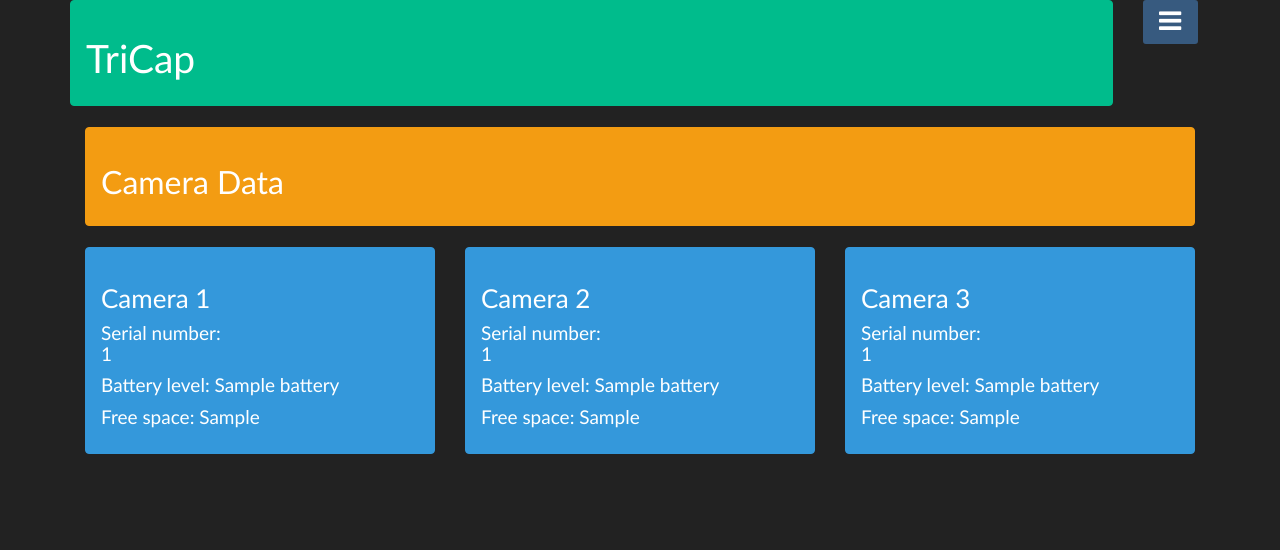
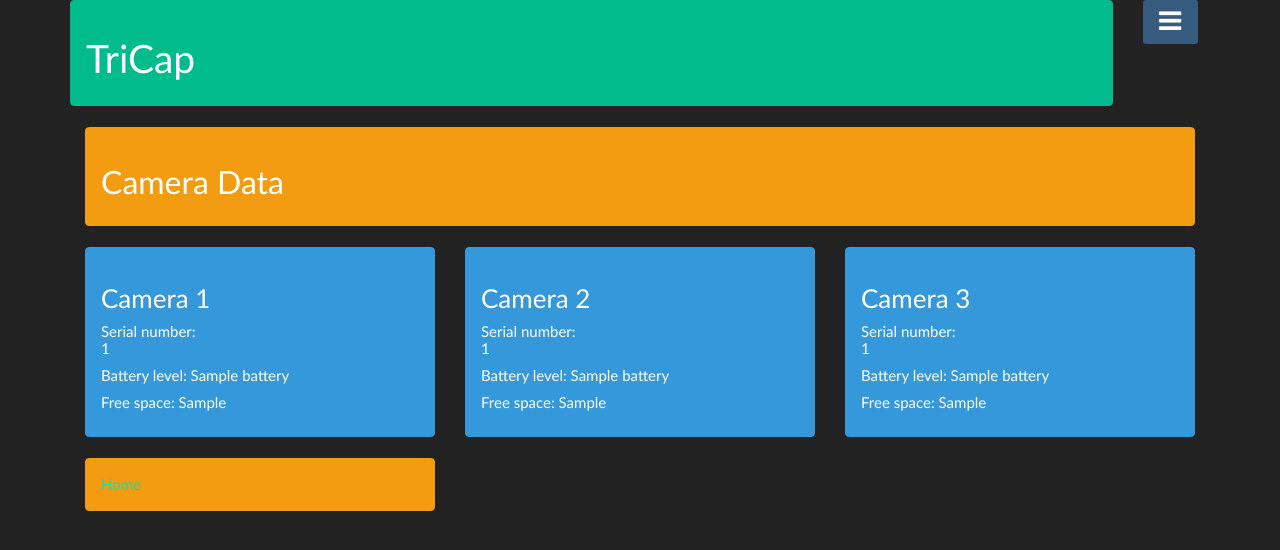
Before and after one commit to WildEyeConservation/tricap, a Flask app: template app/templates/camera/camera.html in a window 1280 px wide. Shown: the top 550 px of the page. Run offline with Flask 2, Linux system fonts and the light colour scheme; the template is opened without the code that fills it: most values are stand-ins (such as "Sample title", 1, 10 or a date in 2020); parts of the project's set-up code (start-up, migrations or seed data) failed here and were passed over; some libraries are stand-ins or nearby versions.

Commit message:
Added a button to return to home and code cleanup

```diff
--- a/app/templates/camera/camera.html
+++ b/app/templates/camera/camera.html
@@ -2,34 +2,39 @@
 {% block content %}
 
 <div class='container'>
-    <div class="col-md-12">
+    <div class="col-sm-12">
         <div class="alert alert-warning" id="alt_main_status">
           <h2 id="h_main_status">Camera Data</h2>
         </div>
     </div>
 
-    <div class="col-md-4">
+    <div class="col-sm-4">
         <div class="alert alert-info">
             <h3>Camera 1</h3>
-            <h4>Serial number:<br>{{serial_number[0]}}</h4>
-            <h4>Battery level: {{battery[0]}}</h4>
-            <h4>Free space:    {{free_space[0]}}</h4>
+            <h5>Serial number:<br>{{serial_number[0]}}</h5>
+            <h5>Battery level: {{battery[0]}}</h5>
+            <h5>Free space:    {{free_space[0]}}</h5>
         </div>
     </div>
-    <div class="col-md-4">
+    <div class="col-sm-4">
         <div class="alert alert-info">
             <h3>Camera 2</h3>
-            <h4>Serial number:<br>{{serial_number[1]}}</h4>
-            <h4>Battery level: {{battery[1]}}</h4>
-            <h4>Free space:    {{free_space[1]}}</h4>
+            <h5>Serial number:<br>{{serial_number[1]}}</h5>
+            <h5>Battery level: {{battery[1]}}</h5>
+            <h5>Free space:    {{free_space[1]}}</h5>
         </div>
     </div>
-    <div class="col-md-4">
+    <div class="col-sm-4">
         <div class="alert alert-info">
             <h3>Camera 3</h3>
-            <h4>Serial number:<br>{{serial_number[2]}}</h4>
-            <h4>Battery level: {{battery[2]}}</h4>
-            <h4>Free space:    {{free_space[2]}}</h4>
+            <h5>Serial number:<br>{{serial_number[2]}}</h5>
+            <h5>Battery level: {{battery[2]}}</h5>
+            <h5>Free space:    {{free_space[2]}}</h5>
+        </div>
+    </div>
+    <div class="col-sm-4">
+        <div class="alert alert-warning">
+            <a href="{{ url_for('home.index')}}">Home</a>
         </div>
     </div>
 </div>
```
Also changed, not shown: support/camera_data.py (+0 -48 lines).
